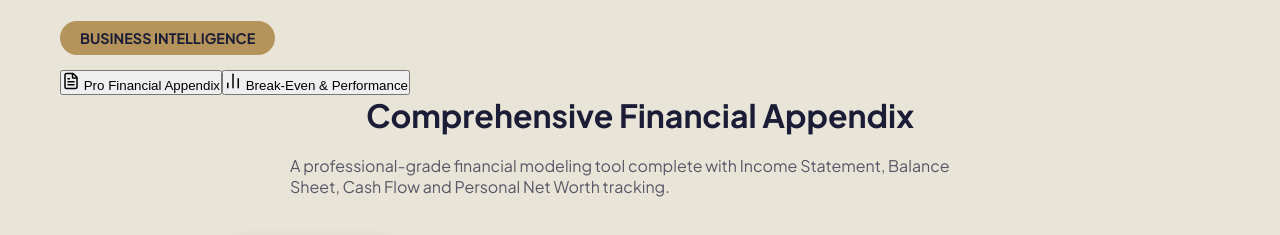
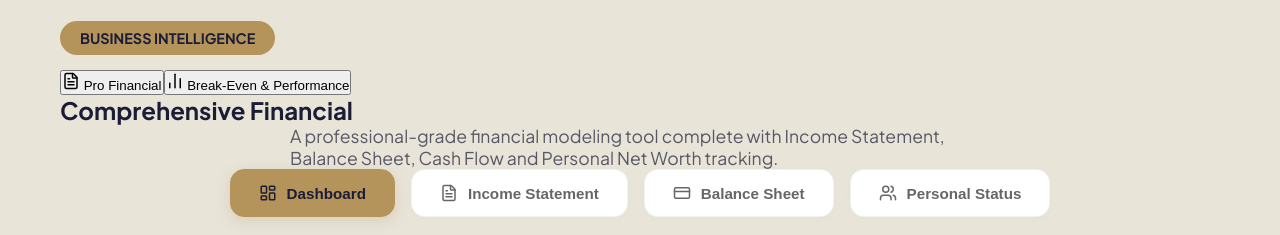
Before and after one commit to dphung88/real-estate-marketplace, a Next.js app: page /tools/break-even in a window 1280 px wide. Shown: the part 339-574 px from the top of the page. Built offline with nearby package versions, Linux system fonts and the light colour scheme.

Commit message:
style: Update primary tab navigation to match brand logo colors and adjust spacing

```diff
--- a/app/tools/break-even/page.js
+++ b/app/tools/break-even/page.js
@@ -43,23 +43,23 @@ export default function BreakEvenPage() {
               <span className="badge badge-used" style={{ padding: '8px 20px', fontSize: '0.9rem', marginBottom: '15px', display: 'inline-block' }}>Business Intelligence</span>
 
               {/* Tab Navigation */}
-              <div className="flex justify-center gap-4 mt-6 mb-10">
+              <div className="flex justify-center gap-4 mt-6 mb-12">
                 <button
                   onClick={() => setActiveTab('pro')}
-                  className={`flex items-center gap-2 px-6 py-3 rounded-full font-bold transition-all ${
+                  className={`flex items-center gap-2 px-8 py-3.5 rounded-[14px] font-bold transition-all duration-300 ${
                     activeTab === 'pro'
-                      ? 'bg-[var(--color-accent)] text-[var(--color-dark)] shadow-lg'
-                      : 'bg-white text-gray-500 hover:bg-gray-50 border border-gray-200'
+                      ? 'bg-[#1B1C36] text-[var(--color-accent)] shadow-xl'
+                      : 'bg-transparent text-[var(--color-dark)] opacity-70 hover:bg-white hover:opacity-100 border border-[var(--color-dark)]/10'
                   }`}
                 >
-                  <FileText size={18} /> Pro Financial Appendix
+                  <FileText size={18} /> Pro Financial
                 </button>
                 <button
                   onClick={() => setActiveTab('breakeven')}
-                  className={`flex items-center gap-2 px-6 py-3 rounded-full font-bold transition-all ${
+                  className={`flex items-center gap-2 px-8 py-3.5 rounded-[14px] font-bold transition-all duration-300 ${
                     activeTab === 'breakeven'
-                      ? 'bg-[var(--color-accent)] text-[var(--color-dark)] shadow-lg'
-                      : 'bg-white text-gray-500 hover:bg-gray-50 border border-gray-200'
+                      ? 'bg-[#1B1C36] text-[var(--color-accent)] shadow-xl'
+                      : 'bg-transparent text-[var(--color-dark)] opacity-70 hover:bg-white hover:opacity-100 border border-[var(--color-dark)]/10'
                   }`}
                 >
                   <BarChart2 size={18} /> Break-Even & Performance
@@ -67,17 +67,17 @@ export default function BreakEvenPage() {
               </div>
 
               {activeTab === 'breakeven' ? (
-                <div>
-                  <h2 className="section-title">Break-Even Analysis</h2>
-                  <p style={{ color: 'var(--color-dark)', opacity: '0.7', maxWidth: '700px', margin: '0 auto', marginBottom: '40px' }}>
+                <div className="mb-14">
+                  <h2 className="text-[var(--color-dark)] text-4xl md:text-5xl font-black tracking-tight mb-4">Break-Even Analysis</h2>
+                  <p style={{ color: 'var(--color-dark)', opacity: '0.7', maxWidth: '700px', margin: '0 auto', fontSize: '1.1rem' }}>
                     Analyze your core financial metrics, monitor operational efficiency,
                     and determine your exact break-even point.
                   </p>
                 </div>
               ) : (
-                <div>
-                  <h2 className="section-title">Comprehensive Financial Appendix</h2>
-                  <p style={{ color: 'var(--color-dark)', opacity: '0.7', maxWidth: '700px', margin: '0 auto', marginBottom: '40px' }}>
+                <div className="mb-14">
+                  <h2 className="text-[var(--color-dark)] text-4xl md:text-5xl font-black tracking-tight mb-4">Comprehensive Financial</h2>
+                  <p style={{ color: 'var(--color-dark)', opacity: '0.7', maxWidth: '700px', margin: '0 auto', fontSize: '1.1rem' }}>
                     A professional-grade financial modeling tool complete with Income Statement, Balance Sheet, Cash Flow and Personal Net Worth tracking.
                   </p>
                 </div>
```
